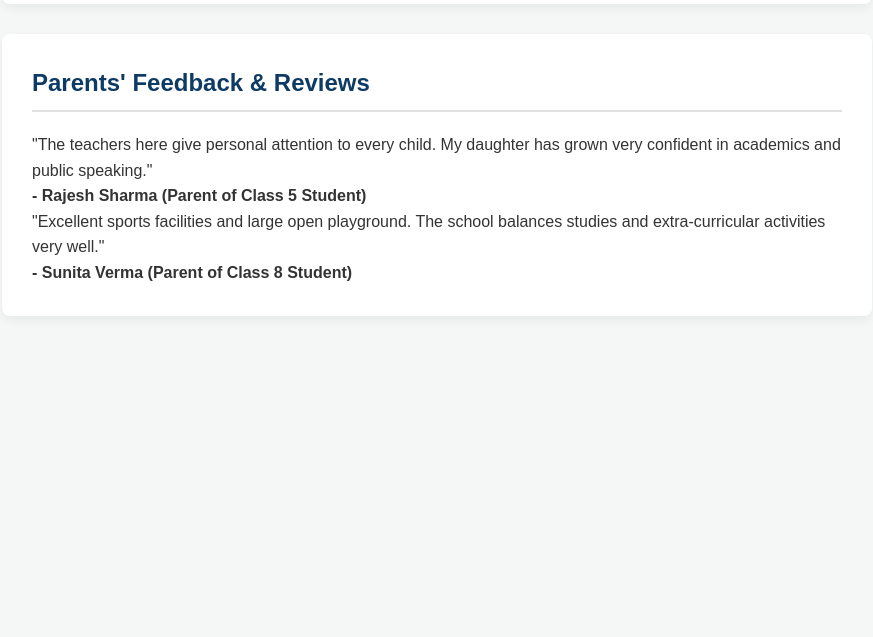
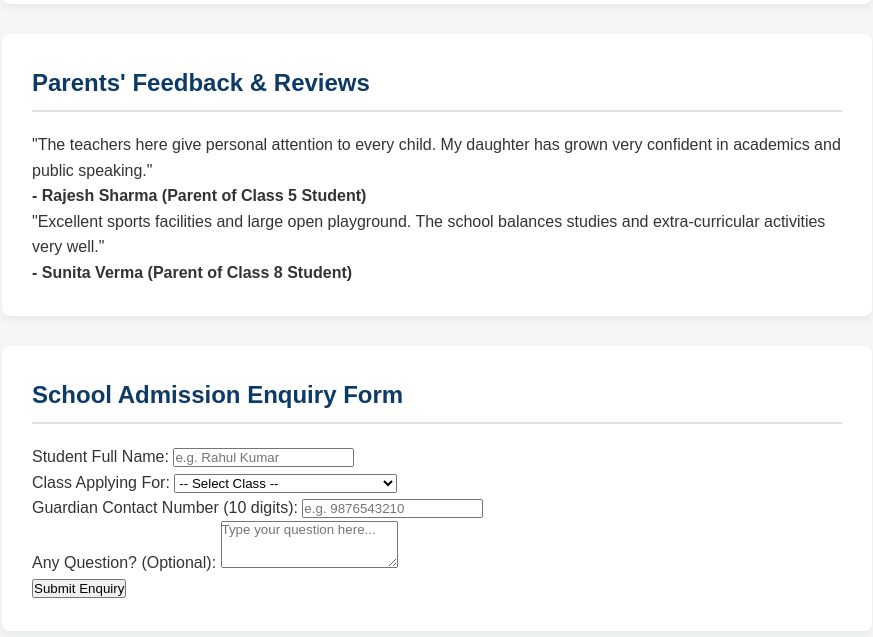
Before and after one commit to priyanshu2916-sp/School_Enquiry_Form_Page, a plain HTML site: page index.html in a window 1280 px wide. Shown: the part 1928-2565 px from the top of the page, without its empty margins (203-1076 px from the left). Before the commit the page ends 2274 px from the top, so only its background shows below. Drawn offline with Linux system fonts and the light colour scheme.

Commit message:
admission enquiry form section
added admission enquiry form section

```diff
--- a/index.html
+++ b/index.html
@@ -93,3 +93,38 @@
         </div>
       </div>
     </section>
+<!-- Admission Enquiry Form Section -->
+    <section id="admissions" class="section-card">
+      <h2 class="section-title">School Admission Enquiry Form</h2>
+      <form action="#" method="get">
+
+        <div class="form-group">
+          <label for="studentName">Student Full Name:</label>
+          <input type="text" id="studentName" name="studentName" placeholder="e.g. Rahul Kumar" required>
+        </div>
+
+        <div class="form-group">
+          <label for="targetClass">Class Applying For:</label>
+          <select id="targetClass" name="targetClass" required>
+            <option value="">-- Select Class --</option>
+            <option value="Nursery">Nursery / Kindergarten</option>
+            <option value="Primary">Primary (Class 1 to 5)</option>
+            <option value="Middle">Middle (Class 6 to 8)</option>
+            <option value="Secondary">Secondary (Class 9 & 10)</option>
+            <option value="Senior Secondary">Senior Secondary (Class 11 & 12)</option>
+          </select>
+        </div>
+
+        <div class="form-group">
+          <label for="guardianContact">Guardian Contact Number (10 digits):</label>
+          <input type="tel" id="guardianContact" name="guardianContact" placeholder="e.g. 9876543210" pattern="[0-9]{10}" title="Please enter a valid 10-digit mobile number" required>
+        </div>
+
+        <div class="form-group">
+          <label for="userQuery">Any Question? (Optional):</label>
+          <textarea id="userQuery" name="userQuery" rows="3" placeholder="Type your question here..."></textarea>
+        </div>
+
+        <button type="submit" class="submit-btn">Submit Enquiry</button>
+      </form>
+    </section>
```
